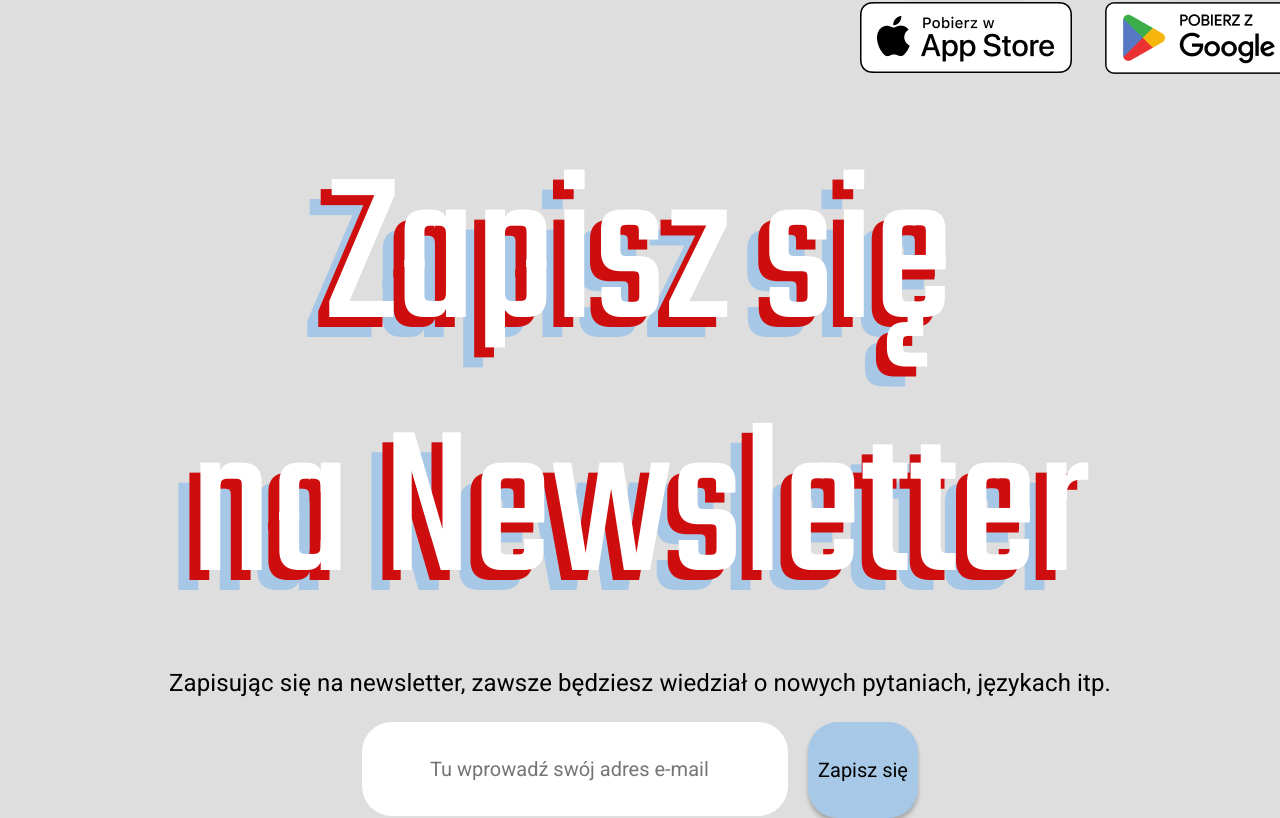
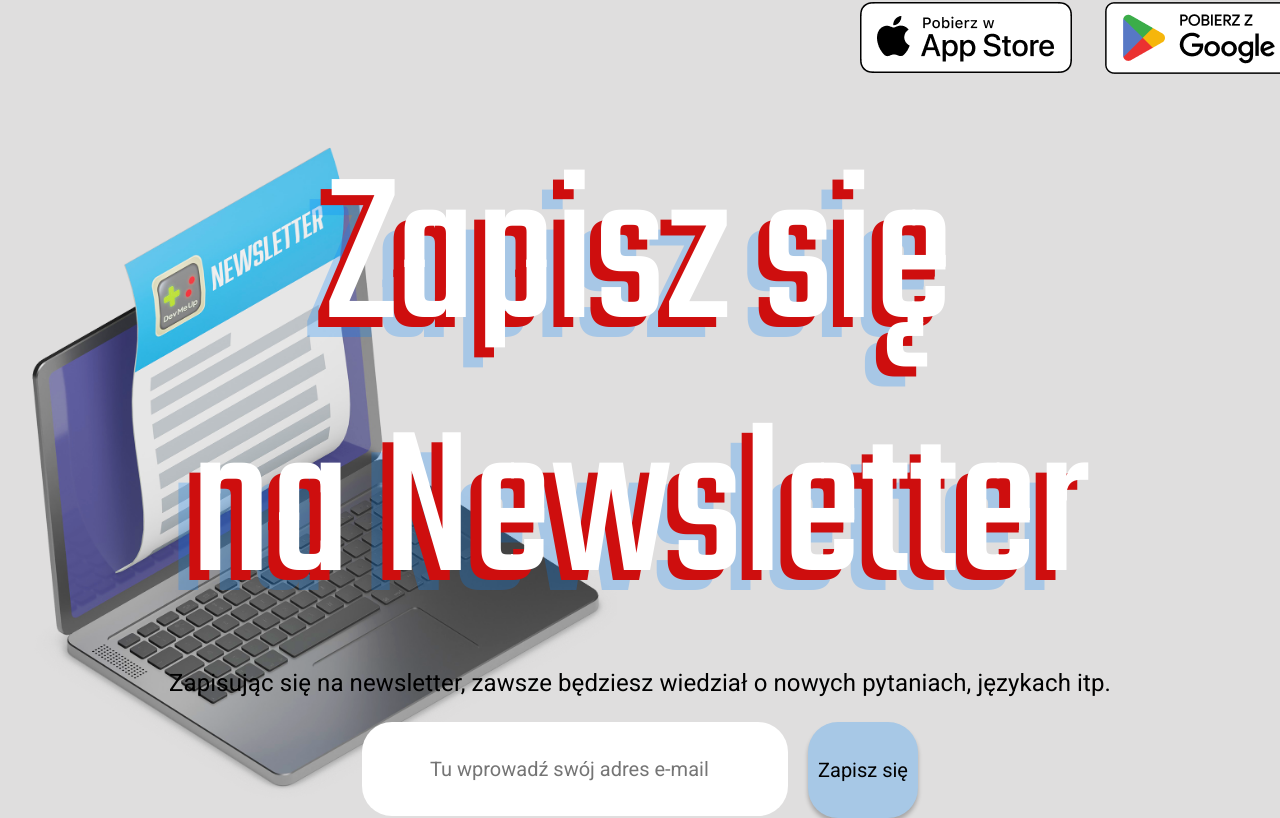
Before and after one commit to AzenoIT/dev_me_up, a Next.js app in the folder landing_page/: page / in a window 1280 px wide. Shown: the part 1436-2254 px from the top of the page. Built offline with nearby package versions, Linux system fonts and the light colour scheme.

Commit message:
add img for newsletter component

```diff
--- a/landing_page/src/app/newsletter/page.js
+++ b/landing_page/src/app/newsletter/page.js
@@ -18,7 +18,7 @@ function Newsletter() {
                 </div>
             </div>
 
-            <div className="hide-on-mobile">
+            <div className="hide-on-mobile box_newsletter_desktop">
                 <div className='h1_box_desktop'>
                     <h1 className={`${teko400.className} h1_desktop`}>
                         Zapisz się na&nbsp;Newsletter
--- a/landing_page/src/styles/css/style.css
+++ b/landing_page/src/styles/css/style.css
@@ -240,6 +240,12 @@ a {
   padding: 0.625rem;
 }
 
+.box_newsletter_desktop {
+  background-image: url("../../../images/komp_newsletter.png");
+  background-size: contain;
+  background-repeat: no-repeat;
+}
+
 html, body {
   scroll-behavior: smooth;
   font-size: 16px;
--- a/landing_page/src/styles/scss/components/firstsection.scss
+++ b/landing_page/src/styles/scss/components/firstsection.scss
@@ -84,4 +84,5 @@
             }
         }
     }
+
 }
--- a/landing_page/src/styles/scss/components/newsletter.scss
+++ b/landing_page/src/styles/scss/components/newsletter.scss
@@ -73,3 +73,10 @@
     }
 
 }
+
+.box_newsletter_desktop{
+    background-image: url("../../../images/komp_newsletter.png");
+    background-size: contain;
+    background-repeat: no-repeat;
+    //background-position: ;
+}
```
Also changed, not shown: landing_page/src/images/komp_newsletter.png (added), 1 other file (tests, documents, lock files or other folders).
